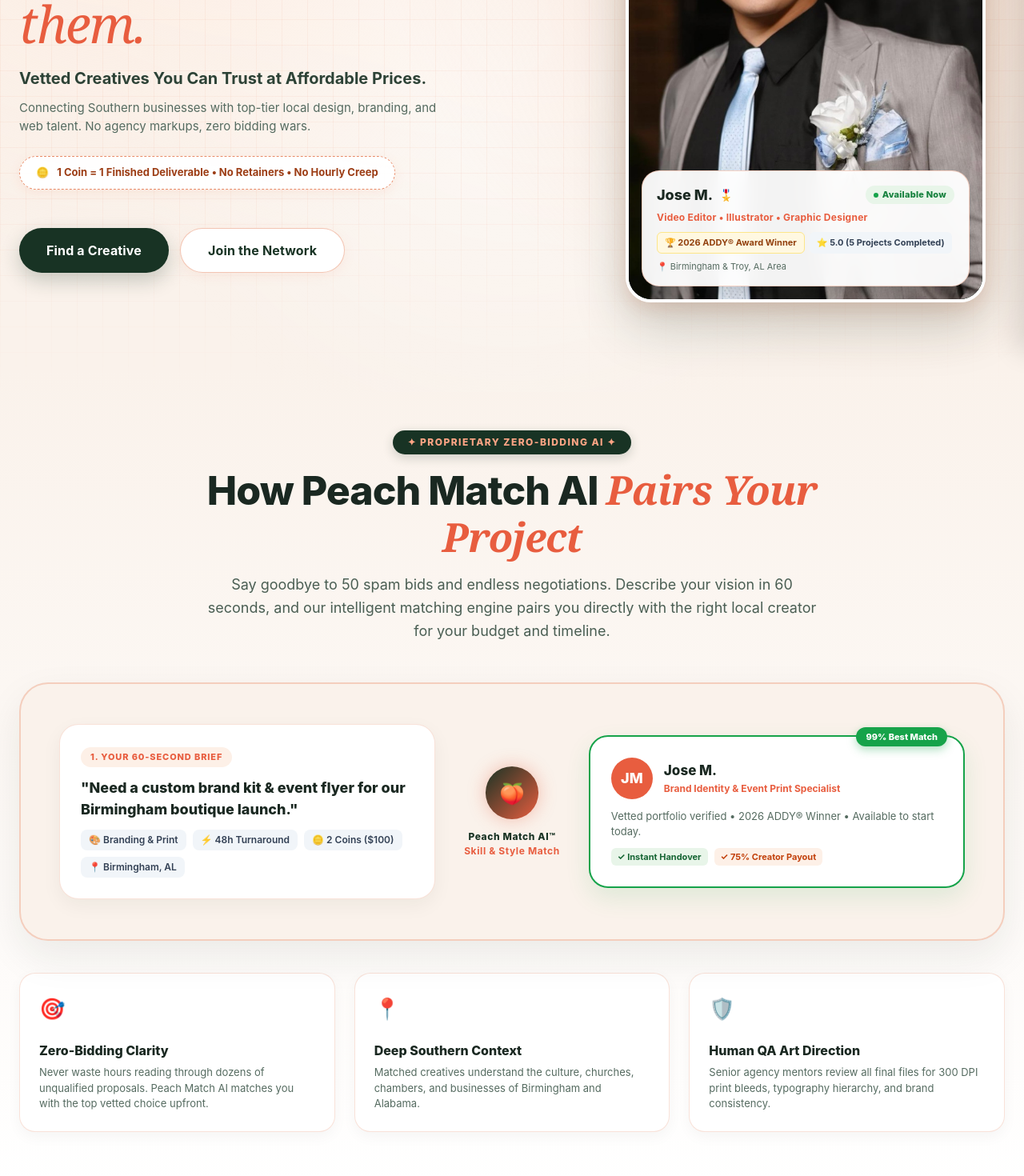
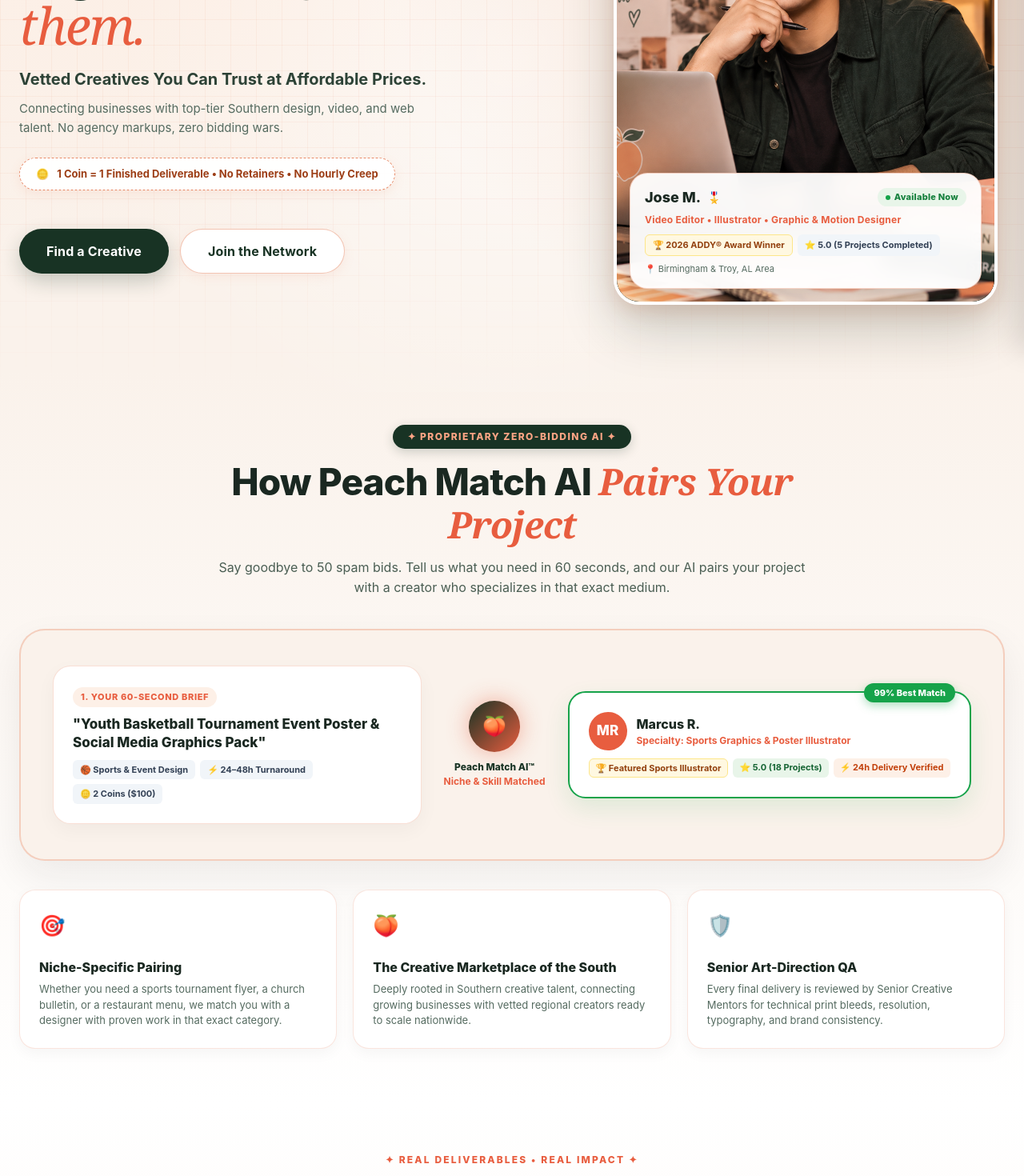
Before and after one commit to sweetasapeachcreativestudio/Peach-Network, a Next.js app: page / in a window 1280 px wide. Shown: the part 360-1830 px from the top of the page at 80% size. Built offline with nearby package versions, Linux system fonts and the light colour scheme.

Commit message:
Refactor text and styles for clarity and layout
Updated various text elements for clarity and consistency, adjusted styles for layout improvements, and modified comments for better understanding.

```diff
--- a/app/page.tsx
+++ b/app/page.tsx
@@ -63,6 +63,7 @@
   },
 ];
 
+// Balanced 6 items for a clean 3-column grid without awkward empty space
 const ALACARTE_ITEMS = [
   {
     coins: 1,
@@ -113,10 +114,26 @@
     cta: "Order 1 Job ($150)",
   },
   {
+    coins: 4,
+    price: "$200",
+    name: "Editorial Program / Menu",
+    subtitle: "Multi-page booklets & event menus",
+    turnaround: "48–72h Turnaround",
+    icon: "📖",
+    includes: [
+      "Multi-page commemorative service program or menu",
+      "High-res 300 DPI print-ready PDF with crop marks",
+      "Digital flipbook / mobile-friendly PDF copy",
+      "Typography hierarchy & photo layout polish",
+    ],
+    popular: false,
+    cta: "Order 1 Job ($200)",
+  },
+  {
     coins: 6,
     price: "$300",
     name: "Mini Brand Identity Kit",
-    subtitle: "The full foundational visual system",
+    subtitle: "The foundational visual system",
     turnaround: "3–5 Business Days",
     icon: "✨",
     includes: [
@@ -253,7 +270,7 @@
           z-index: 1;
         }
 
-        /* TOP NAVIGATION HEADER - BIGGER LOGO */
+        /* TOP NAVIGATION HEADER - PROMINENT LOGO */
         .pn-header {
           position: sticky;
           top: 0;
@@ -512,8 +529,8 @@
         .pn-spotlight-card {
           position: relative;
           width: 100%;
-          max-width: 450px;
-          aspect-ratio: 4 / 5.2;
+          max-width: 480px;
+          aspect-ratio: 4 / 4.9;
           border-radius: 32px;
           overflow: hidden;
           box-shadow:
@@ -532,8 +549,7 @@
           width: 100%;
           height: 100%;
           object-fit: cover;
-          object-position: center 12%;
-          transform: scale(1.08);
+          object-position: center 25%;
           display: block;
           z-index: 1;
         }
@@ -695,10 +711,10 @@
           margin-top: 2px;
         }
 
-        /* SECTION: PEACH MATCH AI SHOWCASE */
+        /* SECTION: PEACH MATCH AI */
         .pn-ai-section {
           width: 100%;
-          padding: 80px 24px;
+          padding: 70px 24px;
           background: linear-gradient(180deg, #FAF2EB 0%, #FFFFFF 100%);
           position: relative;
         }
@@ -710,8 +726,8 @@
 
         .pn-ai-header {
           text-align: center;
-          max-width: 780px;
-          margin: 0 auto 50px auto;
+          max-width: 760px;
+          margin: 0 auto 40px auto;
         }
 
         .pn-ai-kicker {
@@ -726,17 +742,17 @@
           text-transform: uppercase;
           padding: 6px 18px;
           border-radius: 99px;
-          margin-bottom: 16px;
+          margin-bottom: 14px;
           box-shadow: 0 4px 14px rgba(24, 51, 36, 0.2);
         }
 
         .pn-ai-title {
-          font-size: clamp(32px, 4.5vw, 50px);
+          font-size: clamp(30px, 4.2vw, 46px);
           font-weight: 850;
           line-height: 1.15;
           letter-spacing: -0.02em;
           color: #1A2821;
-          margin: 0 0 16px 0;
+          margin: 0 0 14px 0;
         }
         .pn-ai-title span {
           color: #E85D3F;
@@ -745,72 +761,71 @@
         }
 
         .pn-ai-subtitle {
-          font-size: clamp(16px, 2vw, 18px);
-          line-height: 1.6;
+          font-size: 16px;
+          line-height: 1.55;
           color: #4A5E53;
           margin: 0;
         }
 
-        /* Interactive Matching Flow Card */
+        /* Visual 3-Stage AI Match Flow */
         .pn-ai-flow-card {
           background: #FAF2EB;
           border: 2px solid rgba(232, 139, 104, 0.35);
-          border-radius: 36px;
-          padding: 40px 32px;
-          box-shadow: 0 20px 50px rgba(24, 34, 29, 0.08);
+          border-radius: 32px;
+          padding: 36px 28px;
+          box-shadow: 0 20px 48px rgba(24, 34, 29, 0.07);
           display: grid;
           grid-template-columns: 1fr;
-          gap: 24px;
-          align-items: center;
-          position: relative;
+          gap: 20px;
+          align-items: center;
         }
 
         @media (min-width: 992px) {
           .pn-ai-flow-card {
-            grid-template-columns: 1fr auto 1fr;
-            gap: 36px;
-            padding: 50px 48px;
+            grid-template-columns: 1.05fr auto 1.15fr;
+            gap: 28px;
+            padding: 44px 40px;
           }
         }
 
         .pn-mock-brief-card {
           background: #FFFFFF;
-          border: 1.5px solid rgba(232, 139, 104, 0.25);
-          border-radius: 24px;
-          padding: 26px;
-          box-shadow: 0 8px 24px rgba(24, 34, 29, 0.05);
+          border: 1.5px solid rgba(232, 139, 104, 0.28);
+          border-radius: 22px;
+          padding: 24px;
+          box-shadow: 0 8px 24px rgba(24, 34, 29, 0.04);
         }
         .pn-brief-header-pill {
           display: inline-block;
           font-size: 11px;
           font-weight: 800;
-          letter-spacing: 0.08em;
+          letter-spacing: 0.06em;
           text-transform: uppercase;
           color: #E85D3F;
           background: #FDF0E7;
-          padding: 4px 12px;
+          padding: 4px 10px;
           border-radius: 99px;
-          margin-bottom: 12px;
+          margin-bottom: 10px;
         }
         .pn-brief-title {
-          font-size: 18px;
+          font-size: 17px;
           font-weight: 850;
           color: #1A2821;
           margin: 0 0 10px 0;
+          line-height: 1.35;
         }
         .pn-brief-tags {
           display: flex;
           flex-wrap: wrap;
-          gap: 8px;
-          margin-top: 12px;
+          gap: 6px;
         }
         .pn-b-tag {
-          font-size: 12px;
+          font-size: 11px;
           background: #F1F5F9;
           color: #334155;
-          padding: 4px 10px;
-          border-radius: 8px;
-          font-weight: 600;
+          padding: 4px 9px;
+          border-radius: 6px;
+          font-weight: 700;
         }
 
         .pn-ai-connector {
@@ -818,47 +833,39 @@
           flex-direction: column;
           align-items: center;
           justify-content: center;
-          gap: 12px;
+          gap: 10px;
         }
         .pn-ai-pulse-orb {
-          width: 68px;
-          height: 68px;
+          width: 64px;
+          height: 64px;
           border-radius: 50%;
           background: linear-gradient(135deg, #183324 0%, #E85D3F 100%);
           display: flex;
           align-items: center;
           justify-content: center;
           color: #FFFFFF;
-          font-size: 26px;
-          box-shadow: 0 0 30px rgba(232, 93, 63, 0.45);
-          animation: pnOrbPulse 3s ease-in-out infinite;
-        }
-
-        @keyframes pnOrbPulse {
-          0%, 100% { transform: scale(0.95); box-shadow: 0 0 20px rgba(232, 93, 63, 0.3); }
-          50% { transform: scale(1.08); box-shadow: 0 0 36px rgba(232, 93, 63, 0.6); }
-        }
-
+          font-size: 24px;
+          box-shadow: 0 0 28px rgba(232, 93, 63, 0.45);
+        }
         .pn-ai-engine-label {
           font-size: 12px;
           font-weight: 850;
           color: #183324;
-          letter-spacing: 0.05em;
           text-align: center;
         }
 
         .pn-mock-match-card {
           background: #FFFFFF;
           border: 2px solid #16A34A;
-          border-radius: 24px;
-          padding: 26px;
+          border-radius: 22px;
+          padding: 24px;
           box-shadow: 0 12px 30px rgba(22, 163, 74, 0.12);
           position: relative;
         }
         .pn-match-score-badge {
           position: absolute;
           top: -12px;
-          right: 20px;
+          right: 18px;
           background: #16A34A;
           color: #FFFFFF;
           font-size: 11px;
@@ -870,12 +877,12 @@
         .pn-match-creative-row {
           display: flex;
           align-items: center;
-          gap: 14px;
-          margin-bottom: 12px;
+          gap: 12px;
+          margin-bottom: 10px;
         }
         .pn-match-avatar {
-          width: 52px;
-          height: 52px;
+          width: 48px;
+          height: 48px;
           border-radius: 50%;
           background: #E85D3F;
           display: flex;
@@ -883,24 +890,40 @@
           justify-content: center;
           color: #FFFFFF;
           font-weight: 850;
-          font-size: 18px;
+          font-size: 17px;
         }
         .pn-match-creative-name {
-          font-size: 17px;
+          font-size: 16px;
           font-weight: 850;
           color: #1A2821;
         }
         .pn-match-creative-skills {
           font-size: 12px;
           color: #E85D3F;
-          font-weight: 700;
-        }
+          font-weight: 750;
+        }
+
+        .pn-match-badges-grid {
+          display: flex;
+          flex-wrap: wrap;
+          gap: 6px;
+          margin-top: 8px;
+        }
+        .pn-m-badge {
+          font-size: 11px;
+          font-weight: 750;
+          padding: 3px 8px;
+          border-radius: 6px;
+        }
+        .pn-mb-green { background: #E8F5E9; color: #166534; }
+        .pn-mb-gold { background: #FFF8E1; color: #92400E; border: 1px solid #FDE68A; }
+        .pn-mb-peach { background: #FDF0E7; color: #C2410C; }
 
         .pn-ai-pillars-row {
           display: grid;
           grid-template-columns: 1fr;
-          gap: 24px;
-          margin-top: 40px;
+          gap: 20px;
+          margin-top: 36px;
         }
         @media (min-width: 768px) {
           .pn-ai-pillars-row {
@@ -909,14 +932,14 @@
         }
         .pn-ai-pillar {
           background: #FFFFFF;
-          border: 1px solid rgba(232, 139, 104, 0.25);
+          border: 1.5px solid rgba(232, 139, 104, 0.22);
           border-radius: 20px;
           padding: 24px;
           box-shadow: 0 6px 18px rgba(24, 34, 29, 0.04);
         }
         .pn-pillar-icon {
           font-size: 26px;
-          margin-bottom: 12px;
+          margin-bottom: 10px;
         }
         .pn-pillar-title {
           font-size: 16px;
@@ -1318,6 +1341,7 @@
           box-shadow: 0 4px 14px rgba(24, 51, 36, 0.22);
         }
 
+        /* EXACT BALANCED 6-CARD GRID: 2 rows of 3 on desktop with ZERO blank space! */
         .pn-alacarte-grid {
           display: grid;
           grid-template-columns: 1fr;
@@ -1708,7 +1732,7 @@
       <div className="pn-studio-lighting" />
       <div className="pn-grid-texture" />
 
-      {/* TOP HEADER - BIGGER COMMANDING LOGO */}
+      {/* TOP HEADER - PROMINENT COMMANDING LOGO */}
       <header className="pn-header">
         <Link href="/" className="pn-header-logo-link">
           <img
@@ -1741,7 +1765,7 @@
         <div className="pn-hero-text-wrap">
           <div className="pn-hero-eyebrow">
             <span>✦</span>
-            Birmingham's Creative Marketplace
+            The Creative Marketplace of the South
           </div>
 
           <h1 className="pn-hero-title">
@@ -1754,7 +1778,7 @@
             Vetted Creatives You Can Trust at Affordable Prices.
           </p>
           <p className="pn-hero-lead-sub">
-            Connecting Southern businesses with top-tier local design, branding, and web talent. No agency markups, zero bidding wars.
+            Connecting businesses with top-tier Southern design, video, and web talent. No agency markups, zero bidding wars.
           </p>
 
           <div className="pn-value-pill">
@@ -1772,7 +1796,7 @@
           </div>
         </div>
 
-        {/* RIGHT COLUMN: CREATIVE SPOTLIGHT (JOSE - TIGHTER PRO CROP) */}
+        {/* RIGHT COLUMN: CREATIVE SPOTLIGHT (JOSE AT HIS STUDIO DESK) */}
         <div className="pn-hero-visual-wrap">
           <div className="pn-spotlight-card">
             <div className="pn-spotlight-top-tag">
@@ -1787,17 +1811,17 @@
 
             {!imageError && (
               <img
-                src="/jose-creative.jpg"
-                alt="Jose M. - Video Editor, Illustrator & Graphic Designer in Birmingham & Troy AL"
+                src="/Josedesk.jpg"
+                alt="Jose M. - Video Editor, Illustrator & Motion Designer"
                 className="pn-spotlight-img"
                 onError={(e) => {
                   const target = e.currentTarget;
-                  if (!target.src.includes('jose.jpg') && !target.src.includes('Brown') && !target.src.includes('Jose')) {
+                  if (!target.src.includes('josedesk.jpg') && !target.src.includes('jose-creative') && !target.src.includes('jose.jpg')) {
+                    target.src = '/josedesk.jpg';
+                  } else if (!target.src.includes('jose-creative') && !target.src.includes('jose.jpg')) {
+                    target.src = '/jose-creative.jpg';
+                  } else if (!target.src.includes('jose.jpg')) {
                     target.src = '/jose.jpg';
-                  } else if (!target.src.includes('Brown') && !target.src.includes('Jose')) {
-                    target.src = '/Brown and White Minimalist Packaging Mockup Instagram Post.jpg';
-                  } else if (!target.src.includes('Jose')) {
-                    target.src = '/Jose.jpg';
                   } else {
                     setImageError(true);
                   }
@@ -1818,7 +1842,7 @@
               </div>
 
               <div className="pn-plate-role">
-                Video Editor • Illustrator • Graphic Designer
+                Video Editor • Illustrator • Graphic & Motion Designer
               </div>
 
               <div className="pn-plate-badges">
@@ -1838,7 +1862,7 @@
         </div>
       </section>
 
-      {/* SECTION: PEACH MATCH AI (FLASHY INTERACTIVE SHOWCASE) */}
+      {/* SECTION: PEACH MATCH AI (VISUAL, NICHE MATCHING) */}
       <section className="pn-ai-section">
         <div className="pn-ai-container">
           <div className="pn-ai-header">
@@ -1847,78 +1871,71 @@
               How Peach Match AI <span>Pairs Your Project</span>
             </h2>
             <p className="pn-ai-subtitle">
-              Say goodbye to 50 spam bids and endless negotiations. Describe your vision in 60 seconds, and our intelligent matching engine pairs you directly with the right local creator for your budget and timeline.
+              Say goodbye to 50 spam bids. Tell us what you need in 60 seconds, and our AI pairs your project with a creator who specializes in that exact medium.
             </p>
           </div>
 
-          {/* Interactive Flow Diagram Card */}
+          {/* Visual Niche Matching Flow */}
           <div className="pn-ai-flow-card">
-            {/* Step 1: Client Request */}
+            {/* Step 1: Project Request */}
             <div className="pn-mock-brief-card">
               <span className="pn-brief-header-pill">1. Your 60-Second Brief</span>
-              <h4 className="pn-brief-title">"Need a custom brand kit & event flyer for our Birmingham boutique launch."</h4>
+              <h4 className="pn-brief-title">"Youth Basketball Tournament Event Poster & Social Media Graphics Pack"</h4>
               <div className="pn-brief-tags">
-                <span className="pn-b-tag">🎨 Branding & Print</span>
-                <span className="pn-b-tag">⚡ 48h Turnaround</span>
+                <span className="pn-b-tag">🏀 Sports & Event Design</span>
+                <span className="pn-b-tag">⚡ 24–48h Turnaround</span>
                 <span className="pn-b-tag">🪙 2 Coins ($100)</span>
-                <span className="pn-b-tag">📍 Birmingham, AL</span>
               </div>
             </div>
 
-            {/* Step 2: The AI Matching Hub */}
+            {/* Step 2: AI Matching Engine */}
             <div className="pn-ai-connector">
               <div className="pn-ai-pulse-orb">🍑</div>
               <div className="pn-ai-engine-label">
                 Peach Match AI™<br />
-                <span style={{ color: "#E85D3F", fontWeight: 700 }}>Skill & Style Match</span>
+                <span style={{ color: "#E85D3F", fontWeight: 700 }}>Niche & Skill Matched</span>
               </div>
             </div>
 
-            {/* Step 3: Verified Creator Pair */}
+            {/* Step 3: Exact Niche Specialist Paired */}
             <div className="pn-mock-match-card">
               <div className="pn-match-score-badge">99% Best Match</div>
               <div className="pn-match-creative-row">
-                <div className="pn-match-avatar">JM</div>
+                <div className="pn-match-avatar">MR</div>
                 <div>
-                  <div className="pn-match-creative-name">Jose M.</div>
-                  <div className="pn-match-creative-skills">Brand Identity & Event Print Specialist</div>
+                  <div className="pn-match-creative-name">Marcus R.</div>
+                  <div className="pn-match-creative-skills">Specialty: Sports Graphics & Poster Illustrator</div>
                 </div>
               </div>
-              <p style={{ fontSize: "13px", color: "#556B60", margin: "0 0 10px 0" }}>
-                Vetted portfolio verified • 2026 ADDY® Winner • Available to start today.
-              </p>
-              <div style={{ display: "flex", gap: "8px" }}>
-                <span style={{ fontSize: "11px", background: "#E8F5E9", color: "#166534", padding: "3px 8px", borderRadius: "6px", fontWeight: "750" }}>
-                  ✓ Instant Handover
-                </span>
-                <span style={{ fontSize: "11px", background: "#FDF0E7", color: "#C2410C", padding: "3px 8px", borderRadius: "6px", fontWeight: "750" }}>
-                  ✓ 75% Creator Payout
-                </span>
+              <div className="pn-match-badges-grid">
+                <span className="pn-m-badge pn-mb-gold">🏆 Featured Sports Illustrator</span>
+                <span className="pn-m-badge pn-mb-green">⭐ 5.0 (18 Projects)</span>
+                <span className="pn-m-badge pn-mb-peach">⚡ 24h Delivery Verified</span>
               </div>
             </div>
           </div>
 
-          {/* 3 Core Match Pillars */}
+          {/* 3 Core Value Pillars */}
           <div className="pn-ai-pillars-row">
             <div className="pn-ai-pillar">
               <div className="pn-pillar-icon">🎯</div>
-              <h4 className="pn-pillar-title">Zero-Bidding Clarity</h4>
+              <h4 className="pn-pillar-title">Niche-Specific Pairing</h4>
               <p className="pn-pillar-desc">
-                Never waste hours reading through dozens of unqualified proposals. Peach Match AI matches you with the top vetted choice upfront.
+                Whether you need a sports tournament flyer, a church bulletin, or a restaurant menu, we match you with a designer with proven work in that exact category.
               </p>
             </div>
             <div className="pn-ai-pillar">
-              <div className="pn-pillar-icon">📍</div>
-              <h4 className="pn-pillar-title">Deep Southern Context</h4>
+              <div className="pn-pillar-icon">🍑</div>
+              <h4 className="pn-pillar-title">The Creative Marketplace of the South</h4>
               <p className="pn-pillar-desc">
-                Matched creatives understand the culture, churches, chambers, and businesses of Birmingham and Alabama.
+                Deeply rooted in Southern creative talent, connecting growing businesses with vetted regional creators ready to scale nationwide.
               </p>
             </div>
             <div className="pn-ai-pillar">
               <div className="pn-pillar-icon">🛡️</div>
-              <h4 className="pn-pillar-title">Human QA Art Direction</h4>
+              <h4 className="pn-pillar-title">Senior Art-Direction QA</h4>
               <p className="pn-pillar-desc">
-                Senior agency mentors review all final files for 300 DPI print bleeds, typography hierarchy, and brand consistency.
+                Every final delivery is reviewed by Senior Creative Mentors for technical print bleeds, resolution, typography, and brand consistency.
               </p>
             </div>
           </div>
@@ -1931,7 +1948,7 @@
           <div className="pn-projects-kicker">✦ Real Deliverables • Real Impact ✦</div>
           <h2 className="pn-projects-title">Recent Work from the Network</h2>
           <p className="pn-projects-subtitle">
-            Explore actual deliverables crafted for Birmingham institutions, civic chambers, community programs, and local brands.
+            Explore actual deliverables crafted for Southern institutions, civic chambers, community programs, and local brands.
           </p>
         </div>
 
@@ -2018,7 +2035,7 @@
                 <span>Get it done today with just the tap of a button.</span>
               </h3>
               <p>
-                No more waiting weeks for traditional agency callbacks or wading through 50 unvetted bids online. Choose your deliverable, tap submit, and get matched with an award-winning creative in 24 hours.
+                No more waiting weeks for agency callbacks or wading through 50 unvetted bids online. Choose your deliverable, tap submit, and get matched with an award-winning creative in 24 hours.
               </p>
             </div>
             <div className="pn-ad-action-box">
@@ -2036,7 +2053,7 @@
               Clear Pricing. <span>Zero Surprises.</span>
             </h2>
             <p className="pn-pricing-subtitle">
-              Need just one flyer or logo? Go <strong>À La Carte</strong>. Need a continuous stream of creative work every month? Save with our <strong>Monthly Membership Tiers</strong>.
+              Need just one flyer or menu? Go <strong>À La Carte</strong>. Need a continuous stream of creative work every month? Save with our <strong>Monthly Membership Tiers</strong>.
             </p>
           </div>
 
@@ -2058,7 +2075,7 @@
             </div>
           </div>
 
-          {/* TAB 1: À LA CARTE SERVICES */}
+          {/* TAB 1: À LA CARTE SERVICES (EXACT BALANCED 6 CARDS, ZERO VOID) */}
           {pricingTab === "alacarte" && (
             <div className="pn-alacarte-grid">
               {ALACARTE_ITEMS.map((item, idx) => (
@@ -2153,9 +2170,9 @@
           {/* Guarantee Banner */}
           <div className="pn-pricing-guarantee-banner">
             <div className="pn-guarantee-text">
-              <h4>🛡️ 100% Agency Quality Guarantee & 75% Payout</h4>
+              <h4>🛡️️ 100% Agency Quality Guarantee & 75% Payout</h4>
               <p>
-                Every project includes 2 revision rounds and direct art-direction oversight. Best of all: 75% of your investment stays directly in the hands of Alabama creators.
+                Every project includes 2 revision rounds and direct art-direction oversight. Best of all: 75% of your investment stays directly in the hands of Southern creators.
               </p>
             </div>
             <Link href="/match" className="pn-guarantee-btn">
```
